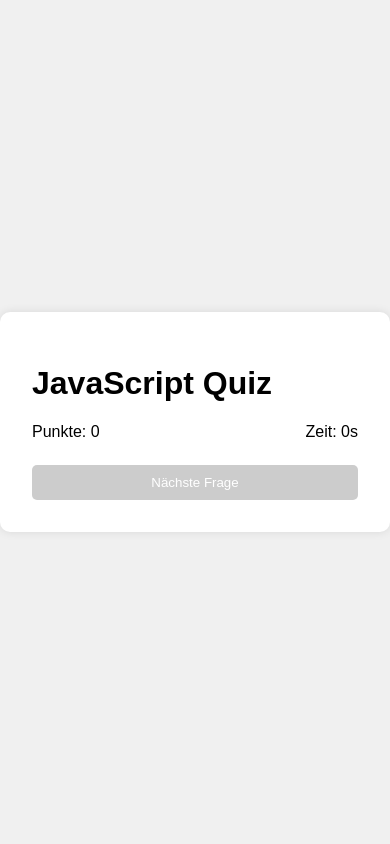
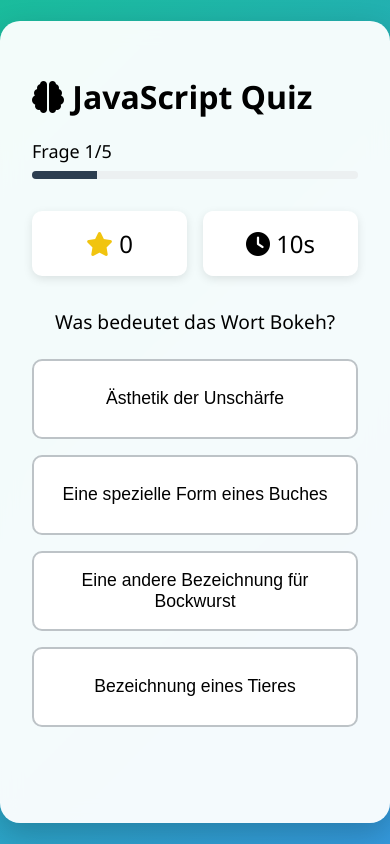
Before and after one commit to Sascha2912/quiz-app, a plain HTML site: page index.html in a window 390 px wide. Drawn offline with Linux system fonts and the light colour scheme.

Commit message:
feat: complete quiz application overhaul with enhanced UX and new features
- Implement responsive UI with progress tracking and visual feedback
- Add answer validation with color-coded response
- Introduce highscore system using localStorage
- Improve timer functionality and question flow
- Add restart capability and detailed end screen

```diff
--- a/index.html
+++ b/index.html
@@ -1,26 +1,43 @@
+<!-- index.html -->
 <!DOCTYPE html>
 <html lang="de">
 <head>
     <meta charset="UTF-8">
     <title>Quiz-Spiel</title>
     <link rel="stylesheet" href="src/css/style.css">
+    <!-- Neue Icons und Schriftarten -->
+    <link rel="stylesheet" href="https://cdnjs.cloudflare.com/ajax/libs/font-awesome/6.4.0/css/all.min.css">
 </head>
 <body>
     <div class="quiz-container">
-        <h1>JavaScript Quiz</h1>
-
-        <div class="score-time">
-            <span>Punkte: <span id="score">0</span></span>
-            <span>Zeit: <span id="timer">0</span>s</span>
+        <div class="header">
+            <h1><i class="fa-solid fa-brain"></i> JavaScript Quiz</h1>
+            <div class="progress-text" id="progress-text">Frage 1/5</div>
+            <div class="progress">
+                <div class="progress-bar" id="progress-bar"></div>
+            </div>
         </div>
 
-        <div id="question" class="question"></div>
+        <div class="game-info">
+            <div class="score-box">
+                <i class="fa-solid fa-star"></i>
+                <span id="score-element">0</span>
+            </div>
+            <div class="timer-box">
+                <i class="fa-solid fa-clock"></i>
+                <span id="timer-element">15</span>s
+            </div>
+        </div>
 
-        <ul id="answers" class="answers">
-            <!-- Antworten werden via JS eingefügt -->
-        </ul>
+        <div id="question-element" class="question"></div>
 
-        <button id="next-btn" class="next-btn" disabled>Nächste Frage</button>
+        <div id="answers-element" class="answers"></div>
+
+        <div class="feedback" id="feedback-element"></div>
+
+        <button id="btn-restart" class="btn-restart hidden">
+            <i class="fa-solid fa-rotate-right"></i> Neustart
+        </button>
     </div>
 
     <script src="src/js/script.js"></script>
--- a/src/css/style.css
+++ b/src/css/style.css
@@ -1,63 +1,149 @@
+/* style.css */
+:root {
+    --primary-color: #2c3e50;
+    --correct-color: #2ecc71;
+    --wrong-color: #e74c3c;
+    --timer-color: #3498db;
+}
+
 body {
-    font-family: Arial, sans-serif;
+    font-family: 'Segoe UI', Arial, system-ui, sans-serif;
     display: flex;
     justify-content: center;
     align-items: center;
     min-height: 100vh;
     margin: 0;
     background-color: #f0f0f0;
+    background: linear-gradient(135deg, #1abc9c, #3498db);
+    background-repeat: no-repeat;
 }
 
 .quiz-container {
-    background: white;
+    background: rgba(255, 255, 255, 0.95);
     padding: 2rem;
-    border-radius: 10px;
-    box-shadow: 0 0 10px rgba(0,0,0,0.1);
-    width: 600px;
+    border-radius: 20px;
+    box-shadow: 0 10px 30px rgba(0,0,0,0.2);
+    width: min(90%, 800px);
+    backdrop-filter: blur(10px);
 }
 
-.score-time {
-    display: flex;
-    justify-content: space-between;
-    margin-bottom: 1rem;
+.header {
+    position: relative;
+    margin-bottom: 2rem;
+}
+
+.progress-text {
+    margin-bottom: 8px;
+    font-size: large;
+}
+
+.progress {
+    background: #ecf0f1;
+    height: 8px;
+    border-radius: 4px;
+    overflow: hidden;
+    position: relative;
+}
+
+.progress-bar {
+    height: 100%;
+    background: var(--primary-color);
+    width: 0;
+    transition: width 0.3s ease;
+}
+
+.game-info {
+    display: grid;
+    grid-template-columns: 1fr 1fr;
+    gap: 1rem;
+    margin-bottom: 2rem;
+}
+
+.score-box, .timer-box {
+    background: white;
+    padding: 1rem;
+    border-radius: 10px;
+    text-align: center;
+    box-shadow: 0 3px 10px rgba(0,0,0,0.1);
+    font-size: x-large;
 }
 
 .question {
     font-size: 1.2rem;
     margin-bottom: 1.5rem;
+    text-align: center;
 }
 
 .answers {
-    list-style: none;
-    padding: 0;
+    display: grid;
+    gap: 1rem;
+    grid-template-columns: repeat(auto-fit, minmax(200px, 1fr));
 }
 
-.answers li {
-    padding: 10px;
-    margin: 5px 0;
-    background: #f8f8f8;
-    border: 1px solid #ddd;
-    border-radius: 5px;
+.btn-answer {
+    padding: 1rem;
+    border: 2px solid #bdc3c7;
+    border-radius: 10px;
+    background: white;
     cursor: pointer;
+    transition: all 0.2s ease;
+    font-size: 1.1rem;
+    display: flex;
+    align-items: center;
+    justify-content: center;
+    min-height: 80px;
 }
 
-.answers li:hover {
-    background: #eee;
+.btn-answer:hover:not(.disabled) {
+    transform: translateY(-2px);
+    box-shadow: 0 5px 15px rgba(0,0,0,0.1);
 }
 
-.next-btn {
-    display: block;
-    width: 100%;
-    padding: 10px;
-    margin-top: 1rem;
-    background: #007bff;
+.btn-answer.correct {
+    background: var(--correct-color);
     color: white;
-    border: none;
-    border-radius: 5px;
-    cursor: pointer;
+    border-color: var(--correct-color);
 }
 
-.next-btn:disabled {
-    background: #cccccc;
-    cursor: not-allowed;
+.btn-answer.wrong {
+    background: var(--wrong-color);
+    color: white;
+    border-color: var(--wrong-color);
 }
+
+.feedback {
+    margin-top: 2rem;
+    padding: 1rem;
+    border-radius: 10px;
+    text-align: center;
+    animation: fadeIn 0.5s ease;
+}
+
+.btn-restart {
+    width: 100%;
+    text-align: center;
+    padding: 1rem;
+    background-color:cornflowerblue;
+    color: white;
+    border: 2px solid #bdc3c7;
+    border-radius: 10px;
+    font-size: large;
+
+}
+
+.btn-restart:hover {
+    transform: translateY(-2px);
+    box-shadow: 0 5px 15px rgba(0,0,0,0.1);
+    background-color:dodgerblue;
+}
+
+.hidden { display: none; }
+.correct { background: #2ecc71; color: white; }
+.wrong { background: #e74c3c; color: white; }
+.highscore { color: #f1c40f; font-weight: bold; }
+.fa-star {color: #f1c40f;}
+
+@keyframes fadeIn {
+    from { opacity: 0; transform: translateY(10px); }
+    to { opacity: 1; transform: translateY(0); }
+}
--- a/src/js/script.js
+++ b/src/js/script.js
@@ -0,0 +1,201 @@
+'use strict';
+
+// === DOM-Elemente abrufen  ===
+const scoreElement = document.getElementById('score-element');
+const timerElement = document.getElementById('timer-element');
+const questionElement = document.getElementById('question-element');
+const answersElement = document.getElementById('answers-element');
+const progressBar = document.getElementById('progress-bar');
+const progressText = document.getElementById('progress-text');
+const feedbackElement = document.getElementById('feedback-element');
+const btnRestart = document.getElementById('btn-restart');
+
+
+// === Quiz Variablen  ===
+const QUESTION_TIME = 15;
+
+let score = 0;
+let currentQuestionIndex = 0;
+let timerSeconds;
+let timerInterval;
+// Erweiterte Quiz Variablen
+let highScore = localStorage.getItem('highScore') || 0;
+let selectedAnswerIndex = null;
+
+const quizData = [
+    {
+        question: 'Was bedeutet das Wort Bokeh?',
+        answers : ['Ästhetik der Unschärfe', 'Eine spezielle Form eines Buches', 'Eine andere Bezeichnung für Bockwurst', 'Bezeichnung eines Tieres'],
+        correctIndex: 0,
+    },
+    {
+        question: 'Was ist das Englische Wort für Hallo?',
+        answers : ['Hola', 'Bonjour', 'Tach', 'Hello'],
+        correctIndex: 3,
+    },
+    {
+        question: 'Was ist ein Dackel?',
+        answers : ['Ein Vogel', 'Ein Hund', 'Ein Fisch', 'Eine Katze'],
+        correctIndex: 1,
+    },
+    {
+        question: 'Was ist eine Braunelle?',
+        answers : ['Ein Farbton', 'Eine unterart von Garzelle', 'Eine Pflanzenart', 'Ein Gebäck'],
+        correctIndex: 2,
+    },
+    {
+        question: 'Was ist die Hauptstadt von Deutschland',
+        answers : ['Amsterdam', 'Berlin', 'Düsseldorf', 'Paris'],
+        correctIndex: 1,
+    },
+];
+
+// === Frage darstellen ===
+const showQuestion = () => {
+    clearInterval(timerInterval);
+
+    const currentQuestion = quizData[currentQuestionIndex];
+
+    // Progress aktualisieren
+    progressBar.style.width = `${((currentQuestionIndex + 1) / quizData.length) * 100}%`;
+    progressText.textContent = `Frage ${currentQuestionIndex + 1}/${quizData.length}`;
+
+
+   // Antworten mit erweitertem HTML
+    questionElement.textContent = currentQuestion.question;
+    answersElement.innerHTML = currentQuestion.answers
+    .map((answer, index) => `
+        <button class="btn-answer" data-index="${index}"
+        ${selectedAnswerIndex !== null ? 'disabled' : ''}>
+
+            ${answer}
+        </button>
+    `).join('');
+
+    // Event-Listener für Antworten mit erweiterten Features
+    document.querySelectorAll('.btn-answer').forEach(button => {
+        button.addEventListener('click', (e) => {
+            if (selectedAnswerIndex !== null) return;
+
+            selectedAnswerIndex = parseInt(e.target.dataset.index);
+            const correctIndex = currentQuestion.correctIndex;
+
+            // UI Updates
+            button.classList.add(selectedAnswerIndex === correctIndex ? 'correct' : 'wrong');
+            if(selectedAnswerIndex !== correctIndex) {
+                document.querySelector(`.btn-answer[data-index="${correctIndex}"]`).classList.add('correct');
+            }
+
+            // Punktevergabe
+            if(selectedAnswerIndex === correctIndex) {
+                score++;
+                scoreElement.textContent = score;
+            }
+
+            // Feedback anzeigen
+            showFeedback(selectedAnswerIndex === correctIndex);
+
+            // Nächste Frage nach Verzögerung
+            setTimeout(() => {
+                currentQuestionIndex++;
+                selectedAnswerIndex = null; // Reset für nächste Frage
+                if( currentQuestionIndex <quizData.length) {
+                    showQuestion();
+                } else {
+                    endQuiz();
+                }
+            }, 2000);
+        });
+    });
+
+    startTimer();
+};
+
+// Neue Feedback Funktion
+const showFeedback = (isCorrect) => {
+    feedbackElement.innerHTML = `
+        <h3>${isCorrect ? '✅ Richtig!' : '❌ Falsch!'}</h3>
+        <p>
+            ${isCorrect ? 'Gut gemacht!' :
+            `Richtig wäre: ${quizData[currentQuestionIndex].answers[quizData[currentQuestionIndex].correctIndex]}`}
+        </p>
+    `;
+    feedbackElement.style.backgroundColor = isCorrect ? 'var(--correct-color)' : 'var(--wrong-color)';
+};
+
+// === Antwortverarbeitung ===
+const handleAnswer = (selectedIndex) => {
+    clearInterval(timerInterval);
+    const correctIndex = quizData[currentQuestionIndex].correctIndex;
+
+    if(selectedIndex === correctIndex){
+        score++;
+        scoreElement.textContent = score;
+    }
+
+    setTimeout(() => {
+        currentQuestionIndex++;
+        if(currentQuestionIndex < quizData.length) {
+            showQuestion();
+        } else {
+            endQuiz();
+        }
+    }, 1000);
+};
+
+// === Timer-Funktionen  ===
+const startTimer = () => {
+    clearInterval(timerInterval);
+    timerSeconds = QUESTION_TIME;
+    timerElement.textContent = timerSeconds;
+
+    timerInterval = setInterval(() => {
+        timerSeconds--;
+        timerElement.textContent = timerSeconds;
+
+        if (timerSeconds <= 0) {
+            clearInterval(timerInterval);
+            handleAnswer(-1);
+        }
+    }, 1000);
+};
+
+// === Quiz beenden ===
+const endQuiz = () => {
+    clearInterval(timerInterval);
+
+    questionElement.innerHTML = `
+        <h2>Quiz beendet! 🎉</h2>
+        <p>Erreichte Punkte: ${score}/${quizData.length}</p>
+        ${score > highScore ? '<p class="highscore">🏆 Neuer Highscore! 🏆</p>' : ''}
+    `;
+
+    if (score >= highScore) {
+        highScore = score;
+        localStorage.setItem('highScore', highScore);
+    }
+
+    answersElement.innerHTML = '';
+    feedbackElement.innerHTML = '';
+    feedbackElement.style.backgroundColor = 'transparent';
+    timerElement.textContent = '0';
+    btnRestart.classList.remove('hidden');
+};
+
+btnRestart.addEventListener('click', () => {
+    currentQuestionIndex = 0;
+    score = 0;
+    selectedAnswerIndex = null;
+    scoreElement.textContent = '0';
+    feedbackElement.innerHTML = '';
+    btnRestart.classList.add('hidden');
+    showQuestion();
+});
+
+// === Initialisierung ===
+btnRestart.classList.add('hidden'); // Initial verstecken
+
+document.addEventListener('DOMContentLoaded', () => {
+    btnRestart.classList.add('hidden');
+    showQuestion();
+});
```
Also changed, not shown: src/js/index.js (added, +119 -0 lines), src/js/script2.js (added).
